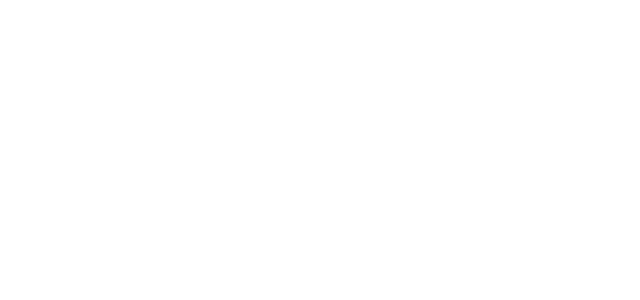
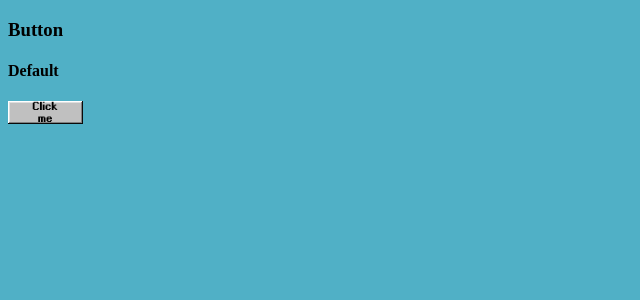
Before and after one commit to veronicadip/windows-lib, a React (Create React App) app: page / in a window 1280 px wide. Shown: the top 300 px of the page, without its empty margins (0-640 px from the left). Built offline with nearby package versions, Linux system fonts and the light colour scheme.

Commit message:
feat - Button element, starting to style it

```diff
--- a/src/App.css
+++ b/src/App.css
@@ -1,38 +1,4 @@
-.App {
-  text-align: center;
+@font-face {
+  font-family: "W95FA";
+  src: url("./fonts/MS\ Sans\ Serif\ Bold.ttf") format("truetype");
 }
-
-.App-logo {
-  height: 40vmin;
-  pointer-events: none;
-}
-
-@media (prefers-reduced-motion: no-preference) {
-  .App-logo {
-    animation: App-logo-spin infinite 20s linear;
-  }
-}
-
-.App-header {
-  background-color: #282c34;
-  min-height: 100vh;
-  display: flex;
-  flex-direction: column;
-  align-items: center;
-  justify-content: center;
-  font-size: calc(10px + 2vmin);
-  color: white;
-}
-
-.App-link {
-  color: #61dafb;
-}
-
-@keyframes App-logo-spin {
-  from {
-    transform: rotate(0deg);
-  }
-  to {
-    transform: rotate(360deg);
-  }
-}
--- a/src/App.tsx
+++ b/src/App.tsx
@@ -1,9 +1,14 @@
-import React from "react";
-import logo from "./logo.svg";
 import "./App.css";
+import Button from "./components/Button/Button";
 
 function App() {
-  return <div></div>;
+  return (
+    <div>
+      <h3>Button</h3>
+      <h4>Default</h4>
+      <Button />
+    </div>
+  );
 }
 
 export default App;
--- /dev/null
+++ b/src/components/Button/Button.tsx
@@ -0,0 +1,14 @@
+import { FunctionComponent } from "react";
+import "./styles.css";
+
+interface Props {}
+
+const Button: FunctionComponent<Props> = () => {
+  return (
+    <button className="neutral">
+      <p>Click me</p>
+    </button>
+  );
+};
+
+export default Button;
--- /dev/null
+++ b/src/components/Button/styles.css
@@ -0,0 +1,25 @@
+.neutral {
+    display: flex;
+    flex-direction: row;
+    justify-content: center;
+    align-items: center;
+    height: 23px;
+    width: 75px;
+    left: 33px;
+    top: 16px;
+    padding: 6px, 18px, 6px, 18px;
+    background-color: #C0C0C0;
+    box-shadow: inset -1px -1px 0px #0A0A0A, inset 1px 1px 0px #FFFFFF, inset -2px -2px 0px #808080, inset 2px 2px 0px #DFDFDF;
+    border: none;
+}
+
+.neutral p {
+    font-family: "W95FA", sans-serif;
+    width: 36px;
+    height: 12px;
+    font-size: 10px;
+    line-height: 12px;
+    display: flex;
+    align-items: center;
+    text-align: center;
+}
--- a/src/index.css
+++ b/src/index.css
@@ -1,13 +1,3 @@
 body {
-  margin: 0;
-  font-family: -apple-system, BlinkMacSystemFont, 'Segoe UI', 'Roboto', 'Oxygen',
-    'Ubuntu', 'Cantarell', 'Fira Sans', 'Droid Sans', 'Helvetica Neue',
-    sans-serif;
-  -webkit-font-smoothing: antialiased;
-  -moz-osx-font-smoothing: grayscale;
+  background-color: rgb(80, 176, 198);
 }
-
-code {
-  font-family: source-code-pro, Menlo, Monaco, Consolas, 'Courier New',
-    monospace;
-}
```
Also changed, not shown: src/fonts/MS Sans Serif Bold.ttf (added).
